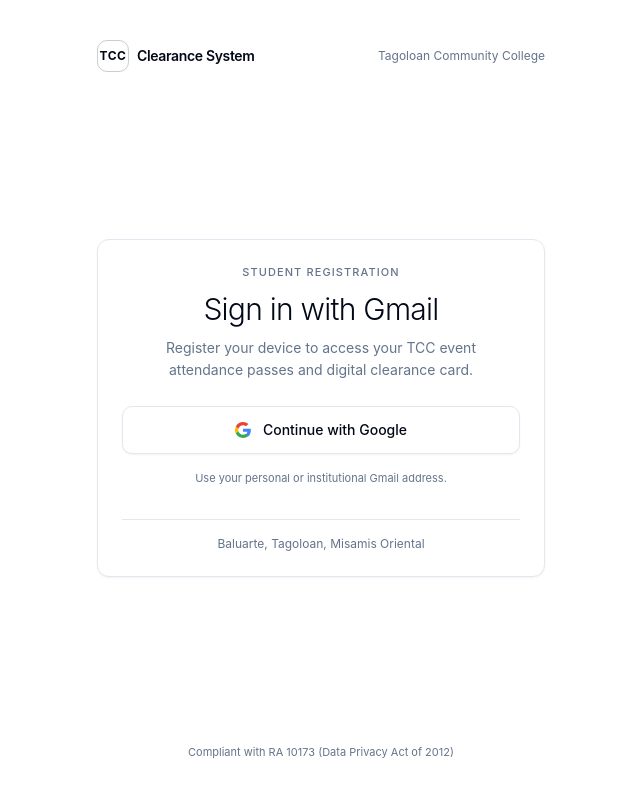
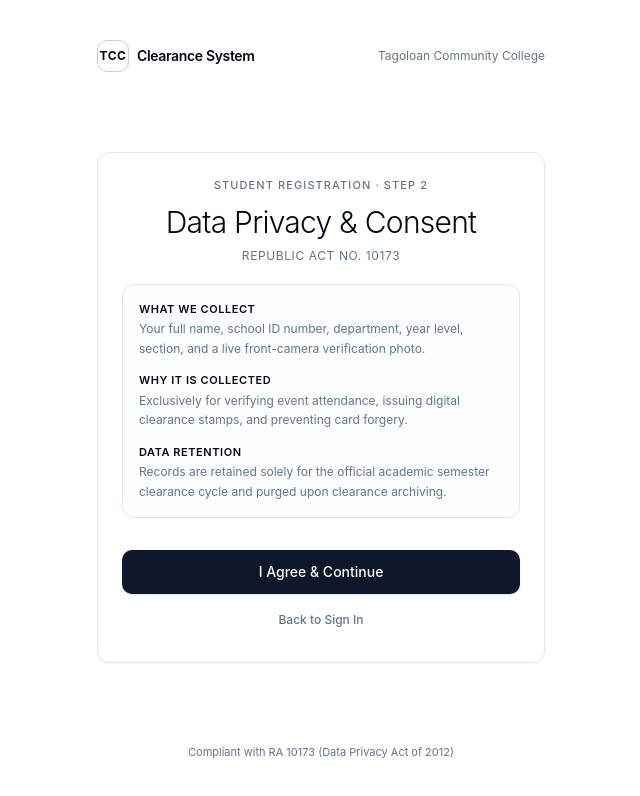
Before and after one commit to motaschristian9-jpg/tcc-clearance-v2, a React (Vite) app: page / in a window 1280 px wide. Both pictures are taken after a click on the button "Continue with Google". Shown: the top 796 px of the page, without its empty margins (319-959 px from the left). Built offline with nearby package versions, Linux system fonts and the light colour scheme.

Commit message:
feat(ui): add shadcn Data Privacy & Consent screen with transition

```diff
--- a/src/App.tsx
+++ b/src/App.tsx
@@ -1,4 +1,4 @@
-import React from 'react';
+import React, { useState } from 'react';
 import {
   Card,
   CardHeader,
@@ -11,6 +11,9 @@ import { Button } from '@/components/ui/button';
 import { Separator } from '@/components/ui/separator';
 
 export const App: React.FC = () => {
+  // Screen sequence: 'signin' -> 'consent'
+  const [currentScreen, setCurrentScreen] = useState<'signin' | 'consent'>('signin');
+
   return (
     <div className="min-h-screen bg-background text-foreground flex flex-col justify-between p-6 sm:p-10 selection:bg-primary selection:text-primary-foreground">
       {/* Top Header - Understated branding */}
@@ -28,12 +31,13 @@ export const App: React.FC = () => {
         </span>
       </header>
 
-      {/* Main Stage: Simple Bordered Box via shadcn Card */}
+      {/* SCREEN 1: SIGN IN WITH GMAIL (SHADCN CARD) */}
+      {currentScreen === 'signin' && (
         <main className="max-w-md mx-auto w-full my-auto py-8">
           <Card className="border border-border shadow-sm">
             <CardHeader className="text-center pb-6">
               <span className="text-[11px] font-medium tracking-widest uppercase text-muted-foreground">
-              Student Registration
+                Student Registration · Step 1
               </span>
               <CardTitle className="text-2xl sm:text-3xl font-light tracking-tight mt-1 text-foreground">
                 Sign in with Gmail
@@ -48,6 +52,7 @@ export const App: React.FC = () => {
               <Button
                 variant="outline"
                 size="lg"
+                onClick={() => setCurrentScreen('consent')}
                 className="w-full h-12 text-sm font-medium border-border hover:border-foreground/40 gap-3"
               >
                 {/* Google SVG Icon */}
@@ -85,6 +90,74 @@ export const App: React.FC = () => {
             </CardFooter>
           </Card>
         </main>
+      )}
+
+      {/* SCREEN 2: DATA PRIVACY & CONSENT (SHADCN CARD) */}
+      {currentScreen === 'consent' && (
+        <main className="max-w-md mx-auto w-full my-auto py-8">
+          <Card className="border border-border shadow-sm">
+            <CardHeader className="text-center pb-5">
+              <span className="text-[11px] font-medium tracking-widest uppercase text-muted-foreground">
+                Student Registration · Step 2
+              </span>
+              <CardTitle className="text-2xl sm:text-3xl font-light tracking-tight mt-1 text-foreground">
+                Data Privacy & Consent
+              </CardTitle>
+              <CardDescription className="text-xs uppercase tracking-wider text-muted-foreground pt-0.5">
+                Republic Act No. 10173
+              </CardDescription>
+            </CardHeader>
+
+            <CardContent className="flex flex-col gap-4">
+              {/* Simple Bordered Box for Disclosures */}
+              <div className="border border-border rounded-lg p-4 bg-muted/20 flex flex-col gap-3.5 text-left">
+                <div className="flex flex-col gap-0.5">
+                  <span className="text-[11px] font-semibold tracking-wider uppercase text-foreground">
+                    What we collect
+                  </span>
+                  <p className="text-xs text-muted-foreground leading-relaxed">
+                    Your full name, school ID number, department, year level, section, and a live front-camera verification photo.
+                  </p>
+                </div>
+
+                <div className="flex flex-col gap-0.5">
+                  <span className="text-[11px] font-semibold tracking-wider uppercase text-foreground">
+                    Why it is collected
+                  </span>
+                  <p className="text-xs text-muted-foreground leading-relaxed">
+                    Exclusively for verifying event attendance, issuing digital clearance stamps, and preventing card forgery.
+                  </p>
+                </div>
+
+                <div className="flex flex-col gap-0.5">
+                  <span className="text-[11px] font-semibold tracking-wider uppercase text-foreground">
+                    Data retention
+                  </span>
+                  <p className="text-xs text-muted-foreground leading-relaxed">
+                    Records are retained solely for the official academic semester clearance cycle and purged upon clearance archiving.
+                  </p>
+                </div>
+              </div>
+            </CardContent>
+
+            <CardFooter className="flex flex-col gap-2 pt-2">
+              <Button
+                className="w-full h-11 text-sm font-medium"
+              >
+                I Agree & Continue
+              </Button>
+
+              <Button
+                variant="ghost"
+                onClick={() => setCurrentScreen('signin')}
+                className="w-full h-9 text-xs text-muted-foreground hover:text-foreground"
+              >
+                Back to Sign In
+              </Button>
+            </CardFooter>
+          </Card>
+        </main>
+      )}
 
       {/* Quiet Footer */}
       <footer className="max-w-md mx-auto w-full text-center pt-4">
```
Also changed, not shown: components.json, src/components/ui/button.tsx (line endings or trailing spaces), src/components/ui/card.tsx (line endings or trailing spaces), src/components/ui/separator.tsx (line endings or trailing spaces), src/lib/utils.ts (line endings or trailing spaces). Lines whose indentation alone changed are shown as unchanged.
